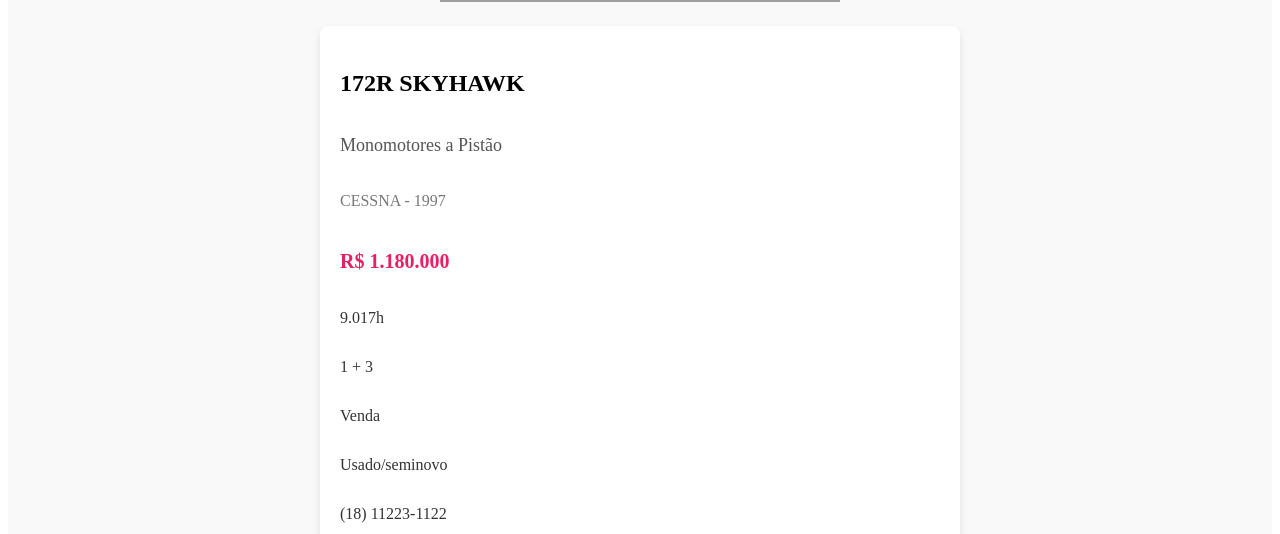
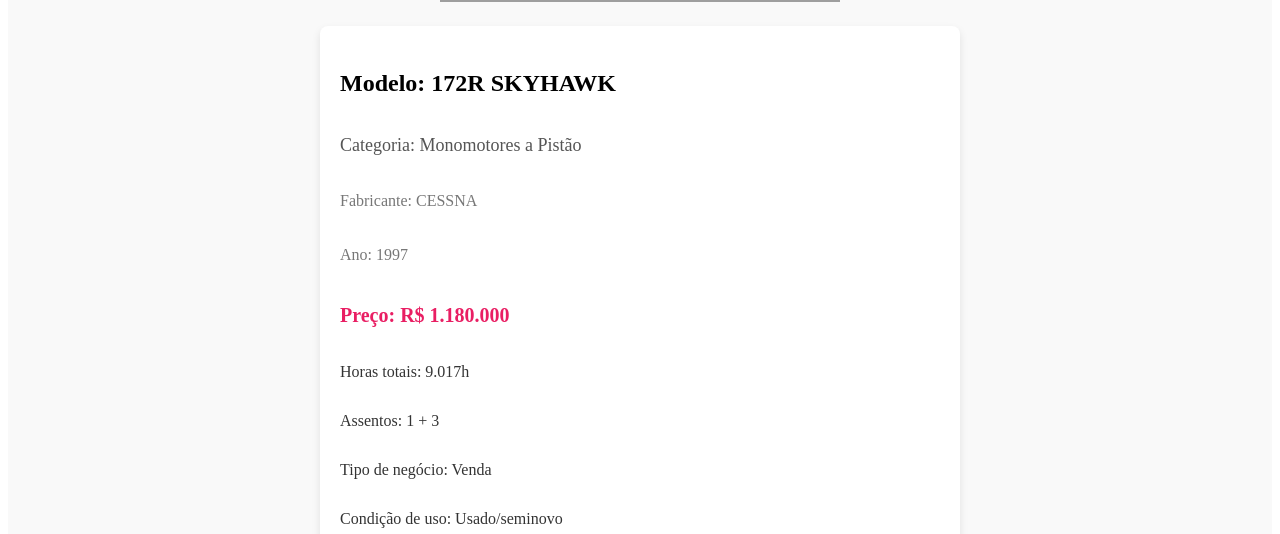
Before and after one commit to tpires1041/ProjetoFinalPTAC3-2, a Next.js app: page /product/1 in a window 1280 px wide. Shown: the part 418-952 px from the top of the page. Built offline with nearby package versions, Linux system fonts and the light colour scheme; grey boxes are pictures that could not be loaded.

Commit message:
gitignore

```diff
--- a/src/app/api/route.js
+++ b/src/app/api/route.js
@@ -146,7 +146,7 @@
         fabricante: "EMBRAER",
         ano: 2011,
         categoria: "Jatos Executivos",
-        preco: "R$ 9.607.500 * por cota",
+        preco: "R$ 9.607.500 (por cota)",
         horasTotais: "10h",
         assentos: "2 + 7",
         tipoNegocio: "Propriedade Compartilhada",
--- a/src/app/product/[id]/page.js
+++ b/src/app/product/[id]/page.js
@@ -22,18 +22,21 @@
                     />
                 </div>
                 <div className={styles.details}>
-                    <p className={styles.modelo}>{data.modelo}</p>
-                    <p className={styles.categoria}>{data.categoria}</p>
+                    <p className={styles.modelo}>Modelo: {data.modelo}</p>
+                    <p className={styles.categoria}>Categoria: {data.categoria}</p>
                     <p className={styles.description}>
-                        {data.fabricante} - {data.ano}
+                        Fabricante: {data.fabricante}
                     </p>
-                    <p className={styles.preco}>{data.preco}</p>
-                    <p className={styles.horasTotais}>{data.horasTotais}</p>
-                    <p className={styles.assentos}>{data.assentos}</p>
-                    <p className={styles.tipoNegocio}>{data.tipoNegocio}</p>
-                    <p className={styles.condicaoDeUso}>{data.condicaoDeUso}</p>
-                    <p className={styles.contato}>{data.contato}</p>
-                    <p className={styles.localizacao}>{data.localizacao}</p>
+                    <p className={styles.description}>
+                        Ano: {data.ano}
+                    </p>
+                    <p className={styles.preco}>Preço: {data.preco}</p>
+                    <p className={styles.horasTotais}>Horas totais: {data.horasTotais}</p>
+                    <p className={styles.assentos}>Assentos: {data.assentos}</p>
+                    <p className={styles.tipoNegocio}>Tipo de negócio: {data.tipoNegocio}</p>
+                    <p className={styles.condicaoDeUso}>Condição de uso: {data.condicaoDeUso}</p>
+                    <p className={styles.contato}>Contato do vendedor: {data.contato}</p>
+                    <p className={styles.localizacao}>Localização: {data.localizacao}</p>
                 </div>
             </main>
         </div>
```
Also changed, not shown: 1 other file (tests, documents, lock files or other folders).
